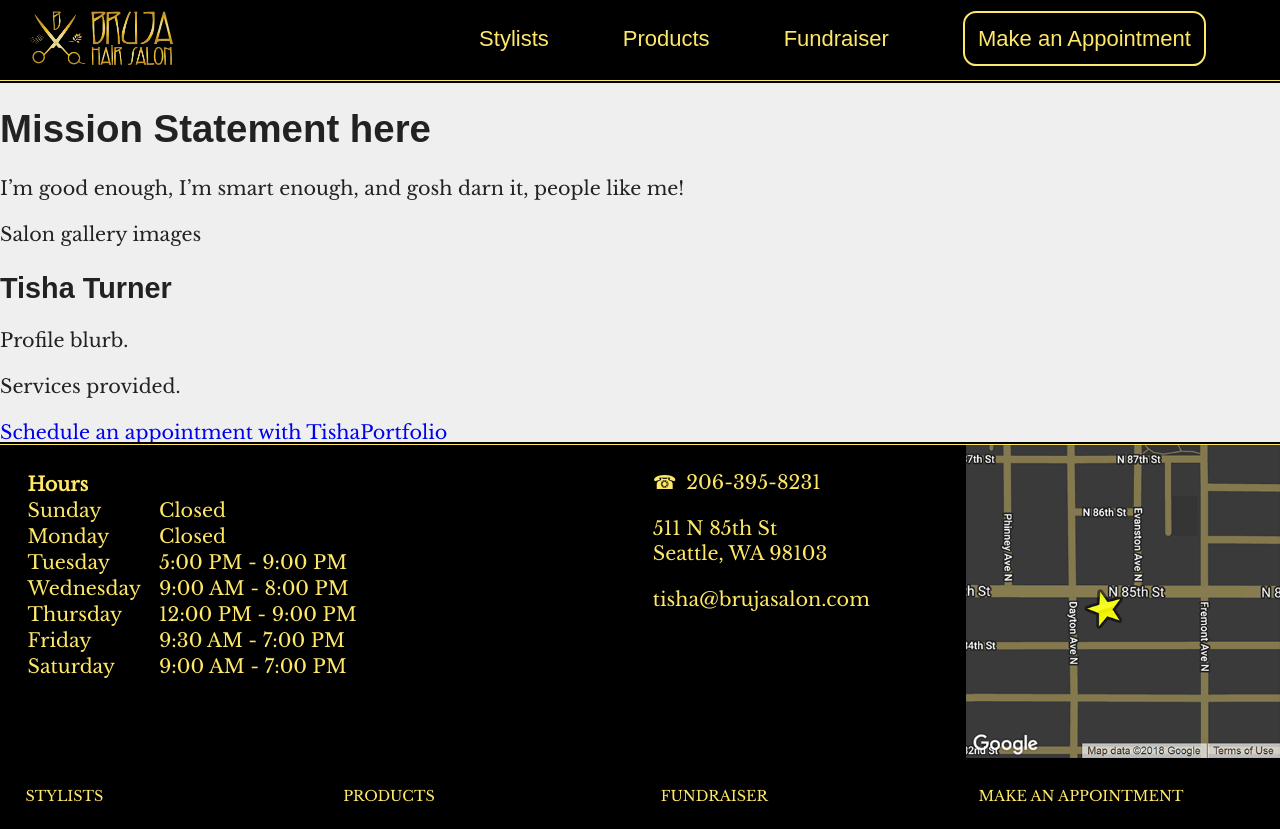
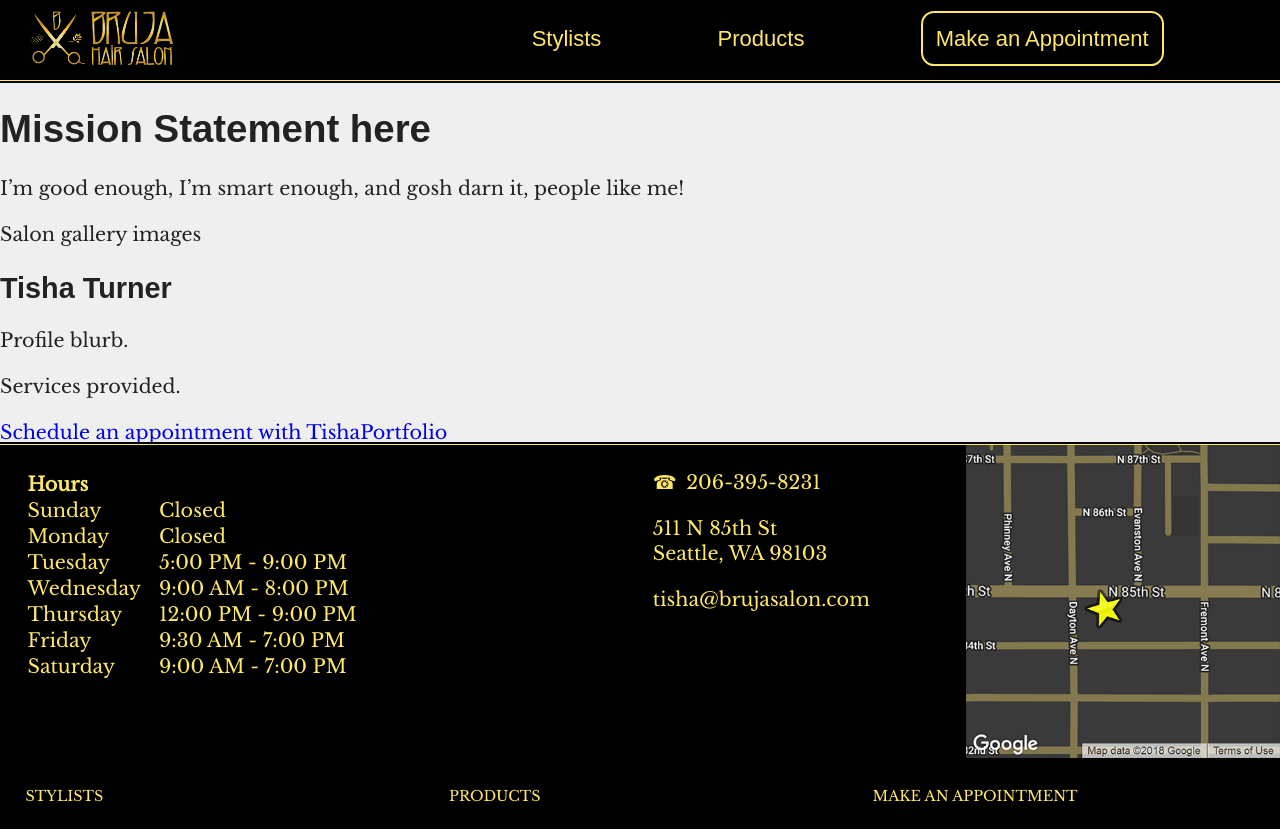
Before and after one commit to dapierce/bruja, a Gatsby site: page /about in a window 1280 px wide. Built offline with nearby package versions, Linux system fonts and the light colour scheme; Gatsby itself is replaced by a stand-in of ours; a web font is replaced by a local one.

Commit message:
Revert "Revert "Removes fundraiser section.""
This reverts commit e28a0d3456b8860098af545368e76fcab2afeefb

```diff
--- a/src/components/layout.js
+++ b/src/components/layout.js
@@ -43,7 +43,6 @@ export default ({ children }) => (
       <ul className={layoutStyles.headerMenu}>
         <ListLink to="#profile">Stylists</ListLink>
         <ListLink to="#product">Products</ListLink>
-        <ListLink to="#fundraiser">Fundraiser</ListLink>
         <li className={layoutStyles.headerMenuItem}>
           <a className={layoutStyles.button} href={data.site.siteMetadata.bookingLink}>
             Make an Appointment
@@ -110,7 +109,6 @@ export default ({ children }) => (
         <ul className={layoutStyles.sitemapList}>
           <ListLink to="#profile">Stylists</ListLink>
           <ListLink to="#product">Products</ListLink>
-          <ListLink to="#fundraiser">Fundraiser</ListLink>
           <li><a href={data.site.siteMetadata.bookingLink}>Make an Appointment</a></li>
         </ul>
       </div>
--- a/src/components/layout.module.css
+++ b/src/components/layout.module.css
@@ -163,7 +163,7 @@ footer table, footer td {
   white-space: nowrap;
 }
 .sitemapList {
-  column-count: 4;
+  column-count: 3;
   column-gap: 1rem;
   list-style: none;
   margin: 0;
```
Also changed, not shown: src/pages/index.js (+3 -6 lines).
